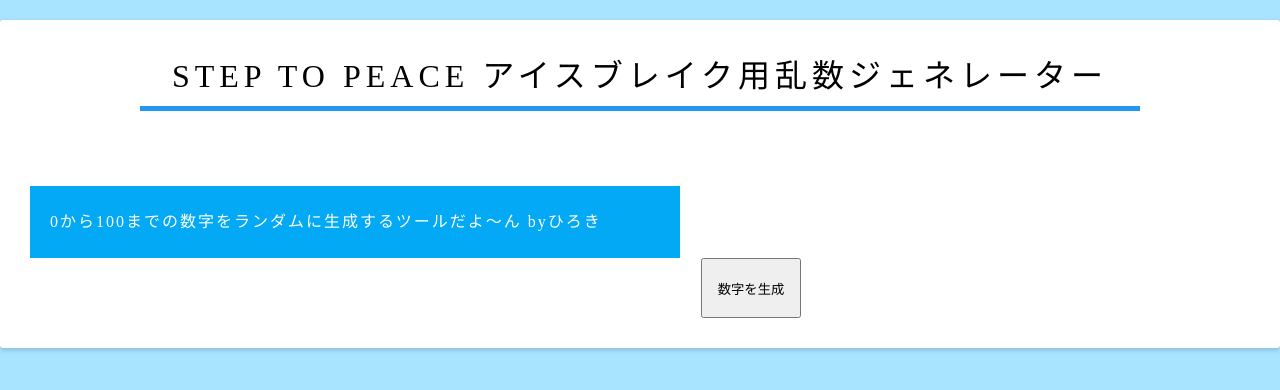
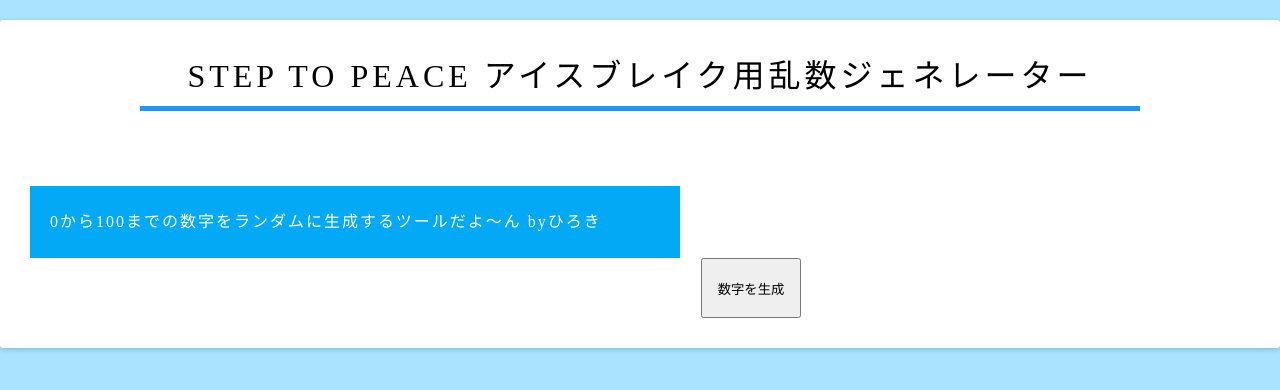
Before and after one commit to grey-reef-shark/grey-reef-shark.github.io, a plain HTML site: page index.html in a window 1280 px wide. Drawn offline with Linux system fonts and the light colour scheme.

Commit message:
Update index.html

```diff
--- a/index.html
+++ b/index.html
@@ -12,7 +12,7 @@ h1 {
     text-align: center;
     position: relative;
     margin: 0 0 30px 0;
-    letter-spacing: 5px;
+    letter-spacing: 4px;
 }
 
 p {
```
